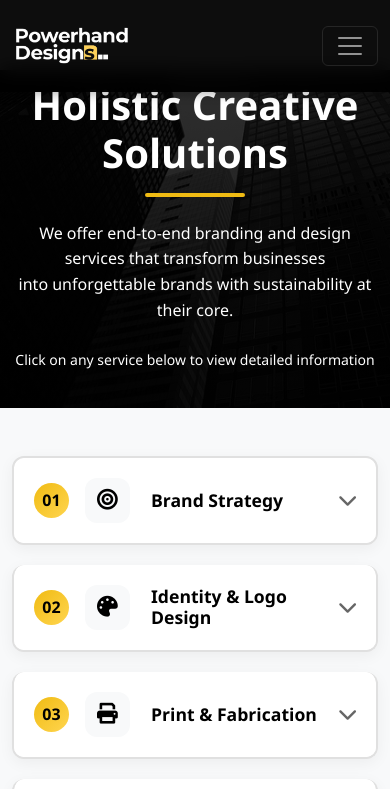
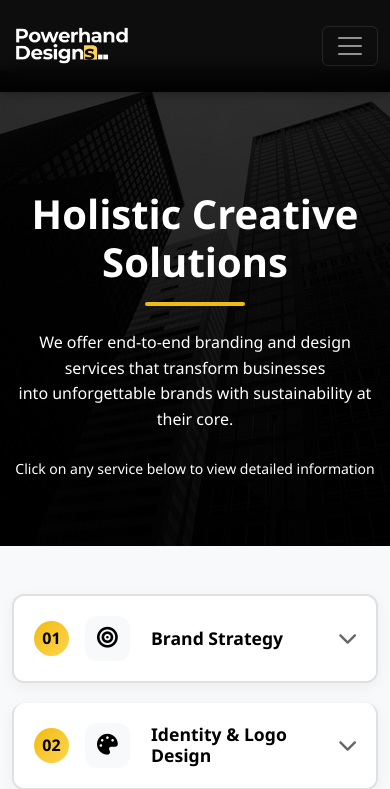
Before and after one commit to MairoPedroIsaac/powerhanddesigns, a Django app: page /solutions/ in a window 390 px wide. Shown: the top 789 px of the page. Run offline with Django 5.2, Linux system fonts and the light colour scheme.

Commit message:
feat: complete Solutions & Contact pages, begin Portfolio section
- Add Solutions page with 8-service accordion
- Update Contact form with 8 service options
- Fix footer mobile alignment
- Start portfolio section setup (models, templates)

```diff
--- a/static/css/style.css
+++ b/static/css/style.css
@@ -856,6 +856,20 @@ section:first-of-type::before {
     right: 0;
     height: 4px;
     background: linear-gradient(90deg, transparent, #F0BB13, transparent);
+}
+
+/* Add this inside .solutions-hero or create a media query */
+@media (max-width: 768px) {
+    .solutions-hero {
+        min-height: 60vh; /* Increase height */
+        padding-top: 100px; /* Add extra top padding for mobile */
+        padding-bottom: 40px; /* Balance bottom too */
+    }
+
+    .solutions-hero h1 {
+        font-size: 2.5rem; /* Make heading smaller if needed */
+        margin-top: 20px; /* Add space above heading */
+    }
 }
 
 /* Solution Detail Cards */
```
Also changed, not shown: templates/contact.html (+5 -5 lines).
